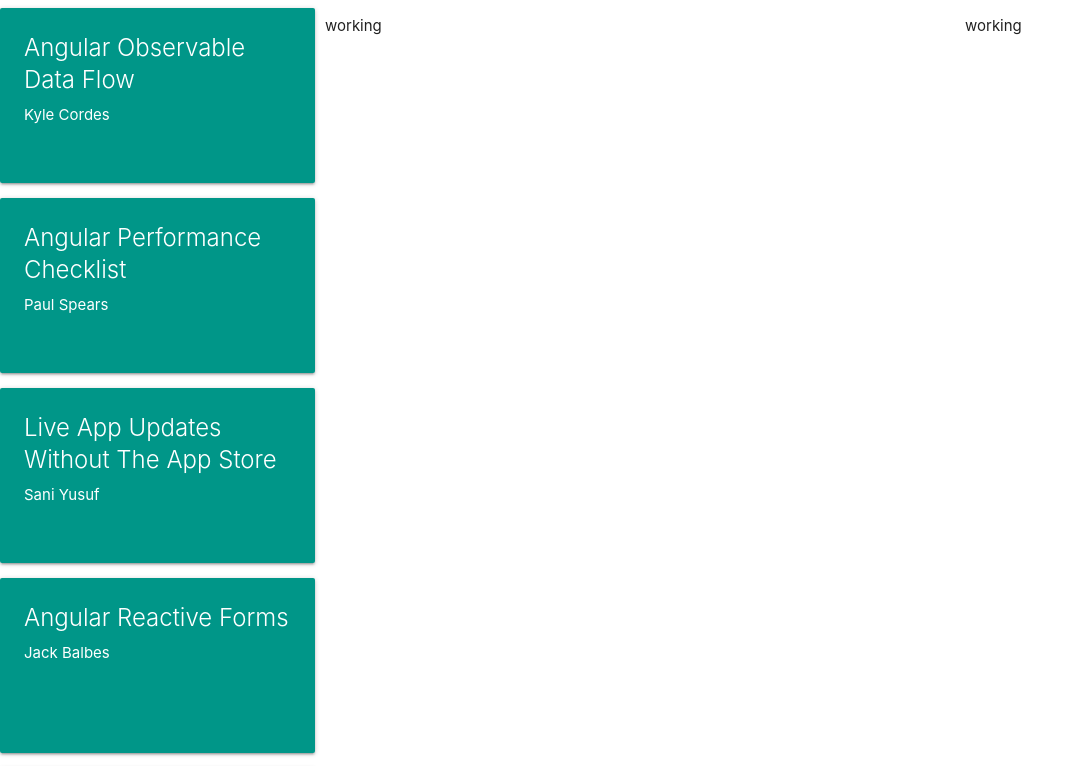
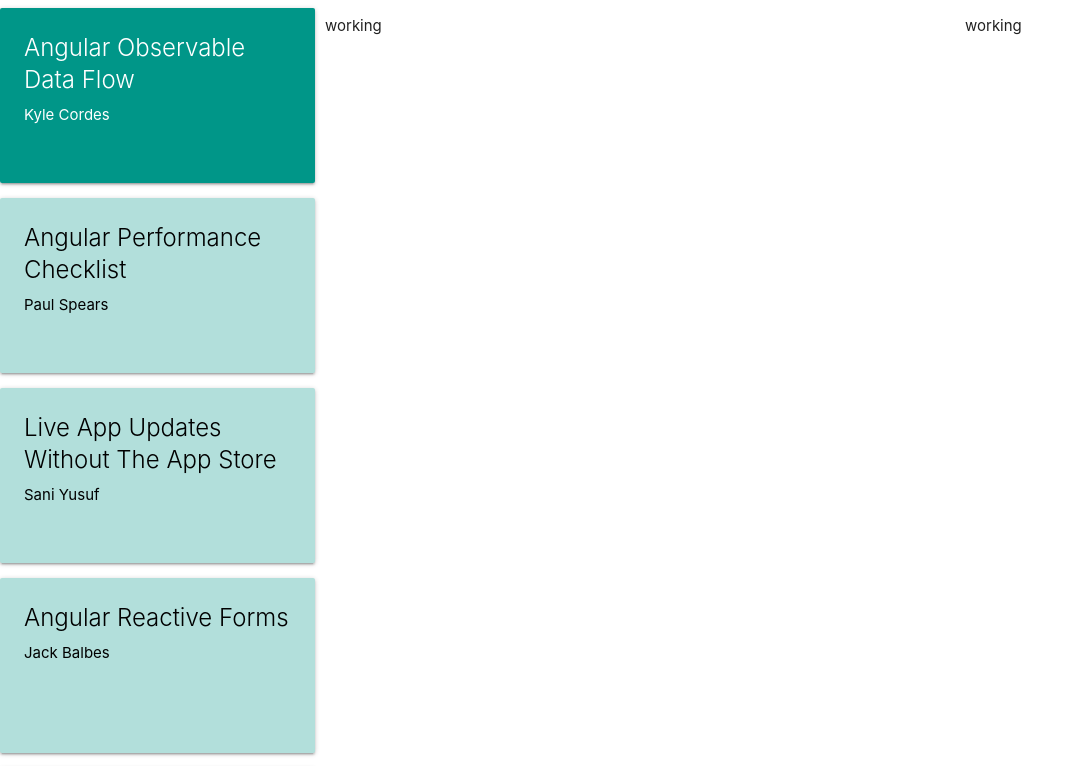
Before and after one commit to smtheriau/angular-x3b4jn, an Angular app: page /dashboard in a window 1280 px wide. Shown: the top 766 px of the page, without its empty margins (0-1084 px from the left). Built offline with nearby package versions, Linux system fonts and the light colour scheme.

Commit message:
3 files modified

```diff
--- a/src/app/dashboard/video-list/video-list.component.css
+++ b/src/app/dashboard/video-list/video-list.component.css
@@ -2,3 +2,7 @@
   color: white;
   height: 175px;
 }
+
+.lighten-4 {
+  color: black;
+}
--- a/src/app/dashboard/video-list/video-list.component.html
+++ b/src/app/dashboard/video-list/video-list.component.html
@@ -1,6 +1,10 @@
-<div class="card teal"*ngFor="let vid of list">
+<div class="card teal"
+  *ngFor="let video of list"
+  (click)="selectedId = video.id"
+  [class.lighten-4]="selectedId !== video.id"
+>
   <div class="card-content">
-    <span class="card-title">{{ vid.title }}</span>
-    <p>{{ vid.author }}</p>
+    <span class="card-title">{{ video.title }}</span>
+    <p>{{ video.author }} </p>
   </div>
 </div>
--- a/src/app/dashboard/video-list/video-list.component.ts
+++ b/src/app/dashboard/video-list/video-list.component.ts
@@ -9,6 +9,7 @@
 })
 export class VideoListComponent implements OnInit {
 
+  selectedId: string;
   list: Video[] = [
   {
     "title": "Angular Observable Data Flow",
@@ -197,7 +198,9 @@
   }
 ];
 
-  constructor() { }
+  constructor() {
+    this.selectedId = this.list[0].id;
+   }
 
   ngOnInit() {
   }
```
